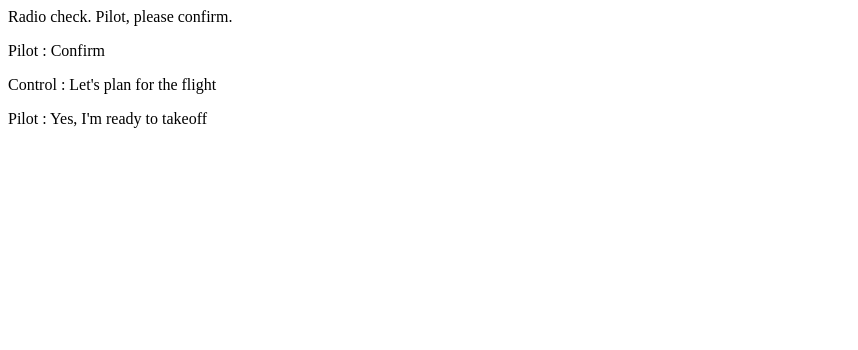
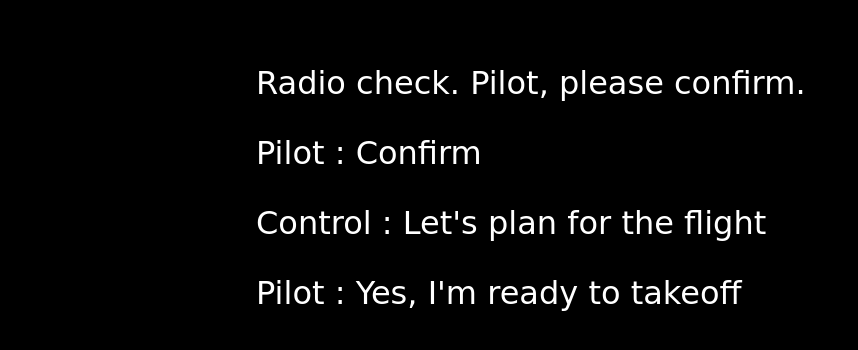
Before and after one commit to Meeranair1086/communication-log, a plain HTML site: page index.html in a window 1280 px wide. Shown: the whole page, without its empty margins (0-858 px from the left). Drawn offline with Linux system fonts and the light colour scheme.

Commit message:
Style sheet updated

```diff
--- a/index.html
+++ b/index.html
@@ -1,4 +1,7 @@
 <html>
+   <head>
+      <link rel="stylesheet" type="text/css" href="style.css">
+   </head>
    <body>
       <p>Radio check. Pilot, please confirm.</p>
       <p>Pilot : Confirm</p>
--- /dev/null
+++ b/style.css
@@ -0,0 +1,10 @@
+
+body {
+    color: white;
+    background-color: black;
+    font-family: 'Sacramento', cursive;
+    font-size: 32px;
+    margin-top: 5%;
+    margin-left: 20%;
+    margin-right: 20%;
+ }
```
